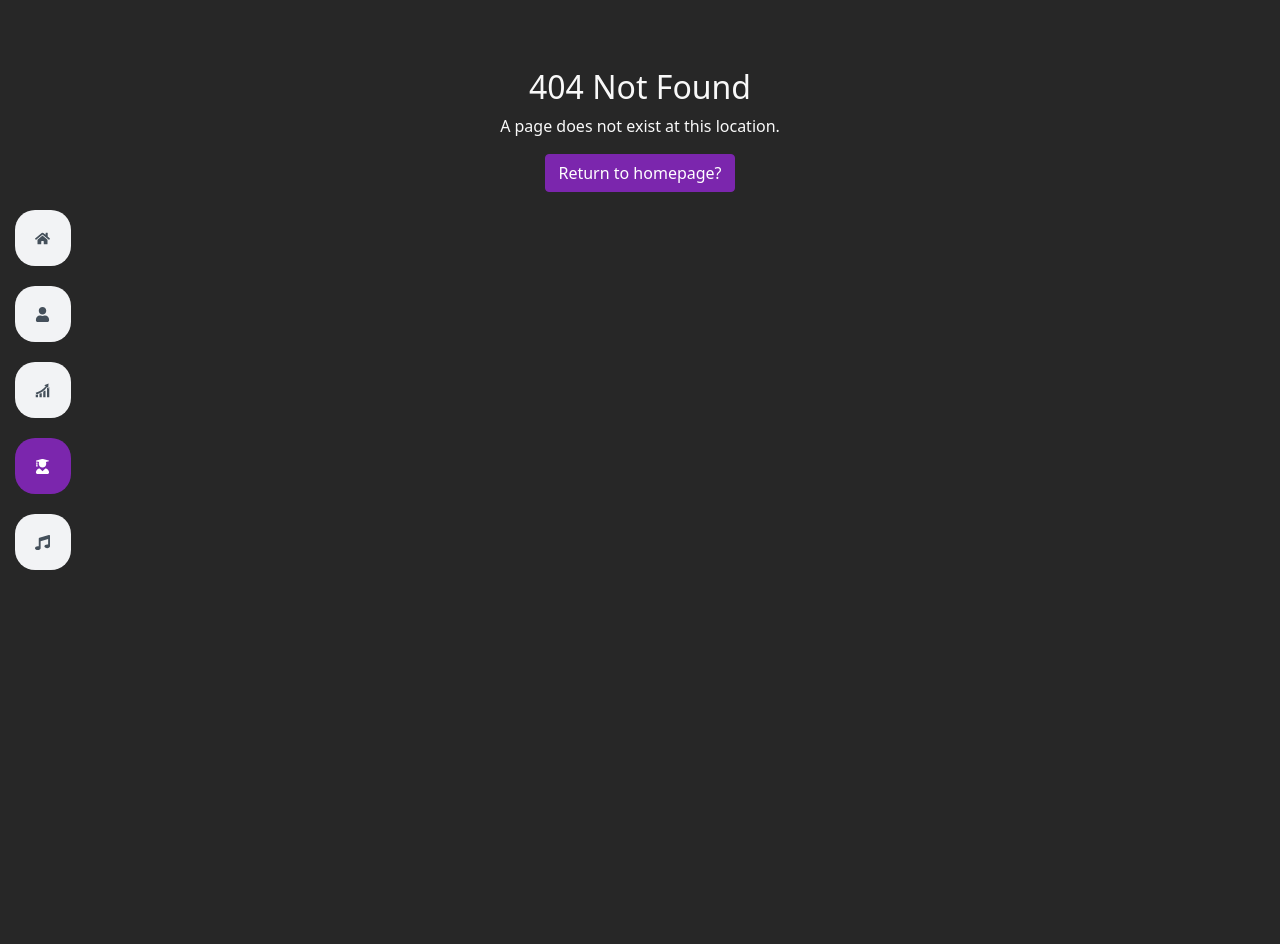
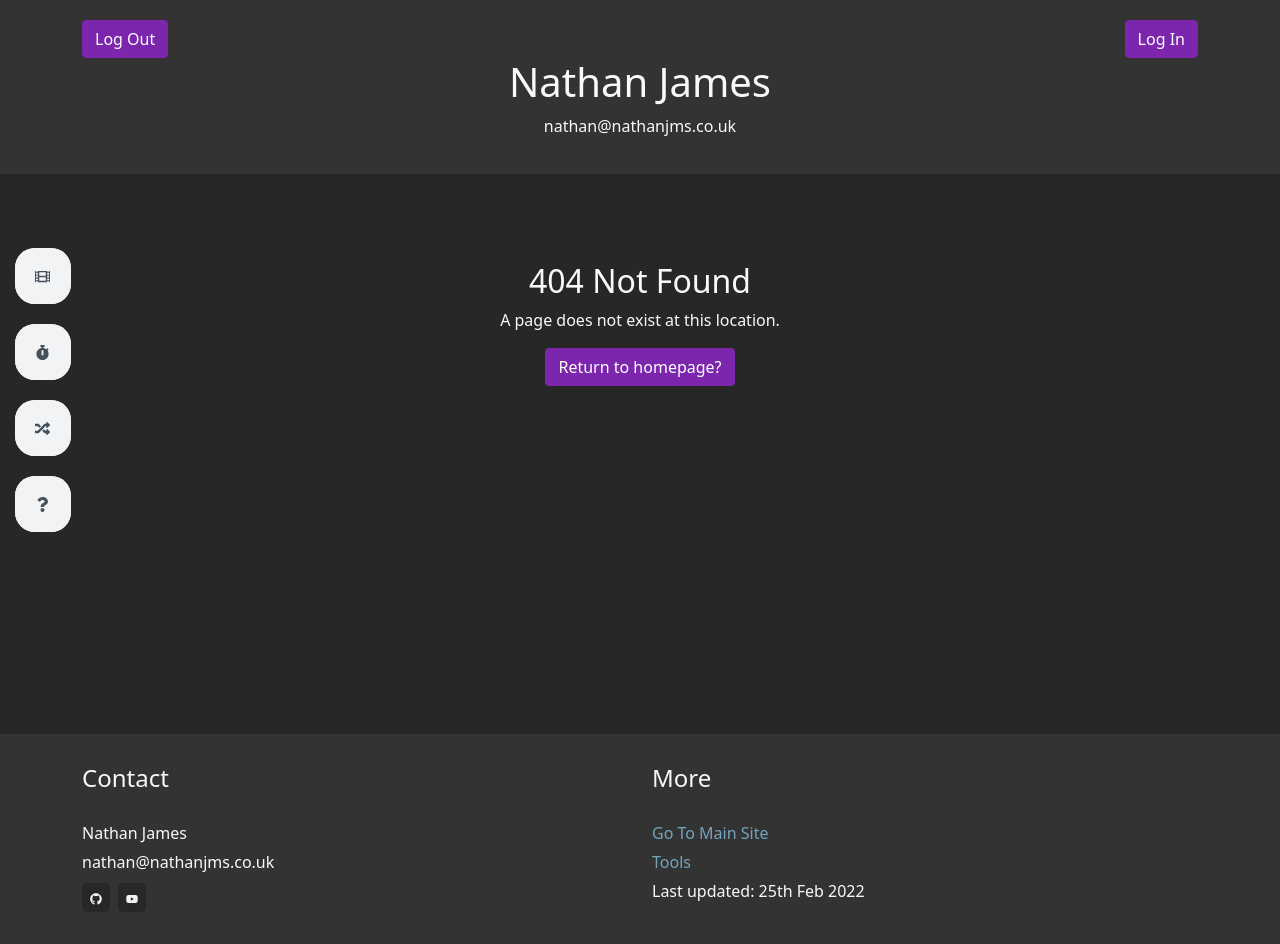
Before and after one commit to Nathanjms/nj-movies-v2, a React (Create React App) app: page /test in a window 1280 px wide. Before the commit this address had no page. Before the commit the page ends 800 px from the top, so only its background shows below. Built offline with nearby package versions, Linux system fonts and the light colour scheme.

Commit message:
More updates

```diff
--- a/src/components/App.tsx
+++ b/src/components/App.tsx
@@ -3,20 +3,29 @@ import "../css/App.css";
 import NavBar from "./Global/Navbar";
 import { BrowserRouter as Router, Route, Routes } from "react-router-dom";
 import NotFound from "./Global/NotFound";
-
+import Header from "./Global/Header";
+import Footer from "./Global/Footer";
+import { Container } from "react-bootstrap";
+import Movies from "./Movies/Movies";
 
 function App() {
   return (
-    <Router>
-      <Routes>
-        <Route path="/" element={<NavBar />} />
-        <Route path="/test" element={<NotFound />} />
-        <Route
-          path="*"
-          element={<NavBar />}
-        />
-      </Routes>
-    </Router>
+    <>
+      <Header />
+      <Container>
+        <div id="body" className="section">
+          <Router>
+            <NavBar />
+            <Routes>
+              <Route path="/" element={<Movies />} />
+              <Route path="/test" element={<NotFound />} />
+              <Route path="*" element={<NotFound />} />
+            </Routes>
+          </Router>
+        </div>
+      </Container>
+      <Footer />
+    </>
   );
 }
 
--- /dev/null
+++ b/src/components/Global/Footer.tsx
@@ -0,0 +1,53 @@
+import React from "react";
+import { Col, Container, Row } from "react-bootstrap";
+import { FaGithub, FaYoutube } from "react-icons/fa";
+
+function Footer() {
+  return (
+    <div id="footer">
+      <Container className="text-start">
+        <Row>
+          <Col md={6}>
+            <h4 style={{ paddingBottom: "20px" }}>Contact</h4>
+            <div className="contact">
+              <ul className="footerList list-unstyled">
+                <li>Nathan James</li>
+                <li style={{ paddingBottom: "5px" }}>nathan@nathanjms.co.uk</li>
+                <li>
+                  <a
+                    className="footerLogos"
+                    href="https://github.com/Nathanjms/"
+                  >
+                    <FaGithub />
+                  </a>
+                  <a
+                    className="footerLogos"
+                    href="https://www.youtube.com/channel/UCWL6DjV5c8oMBhOSzpvilmw"
+                  >
+                    <FaYoutube />
+                  </a>
+                </li>
+              </ul>
+            </div>
+          </Col>
+          <Col md={6}>
+            <h4 style={{ paddingBottom: "20px" }}>More</h4>
+            <div className="contact">
+              <ul className="footerList list-unstyled">
+                <li>
+                  <a href="https://www.nathanjms.co.uk">Go To Main Site</a>
+                </li>
+                <li>
+                  <a href="https://tools.nathanjms.co.uk">Tools</a>
+                </li>
+                <li>Last updated: 25th Feb 2022</li>
+              </ul>
+            </div>
+          </Col>
+        </Row>
+      </Container>
+    </div>
+  );
+}
+
+export default Footer;
--- /dev/null
+++ b/src/components/Global/Header.tsx
@@ -0,0 +1,25 @@
+import React from "react";
+import { Button, Col, Container, Row } from "react-bootstrap";
+
+function Home() {
+  return (
+    <div id="header" className="section">
+      <Container>
+        <Row>
+          <Col xs={6} className="text-start">
+            <Button onClick={() => console.log("Log Out")}>Log Out</Button>
+          </Col>
+          <Col xs={6} className="text-end">
+            <Button onClick={() => console.log("Log In")}>Log In</Button>
+          </Col>
+          <Col>
+            <h1>Nathan James</h1>
+            <p>nathan@nathanjms.co.uk</p>
+          </Col>
+        </Row>
+      </Container>
+    </div>
+  );
+}
+
+export default Home;
--- a/src/components/Global/NavItems.tsx
+++ b/src/components/Global/NavItems.tsx
@@ -1,5 +1,4 @@
-import { FaHome, FaMusic, FaUser, FaUserGraduate } from "react-icons/fa";
-import { GiProgression } from "react-icons/gi";
+import { FaFilm, FaQuestion, FaRandom, FaStopwatch } from "react-icons/fa";
 
 interface navItemsProps {
   link: string;
@@ -10,28 +9,23 @@ interface navItemsProps {
 const navItems: navItemsProps[] = [
   {
     link: "/",
-    text: "Home",
-    icon: <FaHome />,
+    text: "Movies",
+    icon: <FaFilm />,
+  },
+  {
+    link: "/watched",
+    text: "Watched Movies",
+    icon: <FaStopwatch />,
+  },
+  {
+    link: "/random",
+    text: "Random Movie Picker",
+    icon: <FaRandom />,
   },
   {
     link: "/about",
     text: "About",
-    icon: <FaUser />,
-  },
-  {
-    link: "/skills",
-    text: "Skills",
-    icon: <GiProgression />,
-  },
-  {
-    link: "/test",
-    text: "Education",
-    icon: <FaUserGraduate />,
-  },
-  {
-    link: "/music",
-    text: "Music",
-    icon: <FaMusic />,
+    icon: <FaQuestion />,
   },
 ];
 
--- /dev/null
+++ b/src/components/Movies/Movies.tsx
@@ -0,0 +1,23 @@
+import React, { ReactElement } from "react";
+import { Col, Container, Row } from "react-bootstrap";
+
+interface NotFoundProps {}
+
+export const NotFound: React.FC<NotFoundProps> = (): ReactElement => {
+  return (
+    <React.Fragment>
+      <Container id="notFound" className="section">
+        <Row className="pt-5">
+          <h2>Movies</h2>
+        </Row>
+        <Row>
+          <Col xs={12}>
+            <p>Moviessss</p>
+          </Col>
+        </Row>
+      </Container>
+    </React.Fragment>
+  );
+};
+
+export default NotFound;
--- a/src/css/App.css
+++ b/src/css/App.css
@@ -63,9 +63,17 @@ a:hover {
 
 body {
   background-color: var(--dark);
-  min-height: 50vh;
   color: #f9f9f9;
   text-align: center;
+}
+
+#header {
+  min-height:15vh;
+  background-color: var(--dark2);
+}
+
+#body {
+  min-height: 70vh;
 }
 
 .App-link {
@@ -91,7 +99,7 @@ body {
 
 #footer {
   background-color: var(--dark2);
-  min-height: 20vh;
+  min-height: 15vh;
   padding-top: 30px;
   padding-bottom: 20px;
   color: #f9f9f9;
@@ -139,40 +147,3 @@ body {
 .nav-link.active {
   font-weight: bold;
 }
-
-/*--------------------------------------------------------------
-# Main Content
---------------------------------------------------------------*/
-
-.add-sub-btns-container {
-  padding: 10px;
-  background-color: var(--dark);
-  margin-inline: auto;
-  border-radius: 5px;
-}
-
-.add-sub-btns-container .btn {
-  margin-block: 5px;
-  min-width: 73px;
-  width: 100%;
-}
-
-.grey-card {
-  padding: 20px;
-  background-color: var(--dark2);
-  border-radius: 5px;
-  margin-inline: auto;
-}
-
-.list-group-item.active {
-  background-color: var(--primary);
-  border-color: var(--primary);
-}
-
-.note {
-  margin-top: 20px;
-  background-color: #3d4148;
-  padding: 30px;
-  border-radius: 10px;
-  word-wrap: break-word;
-}
```
